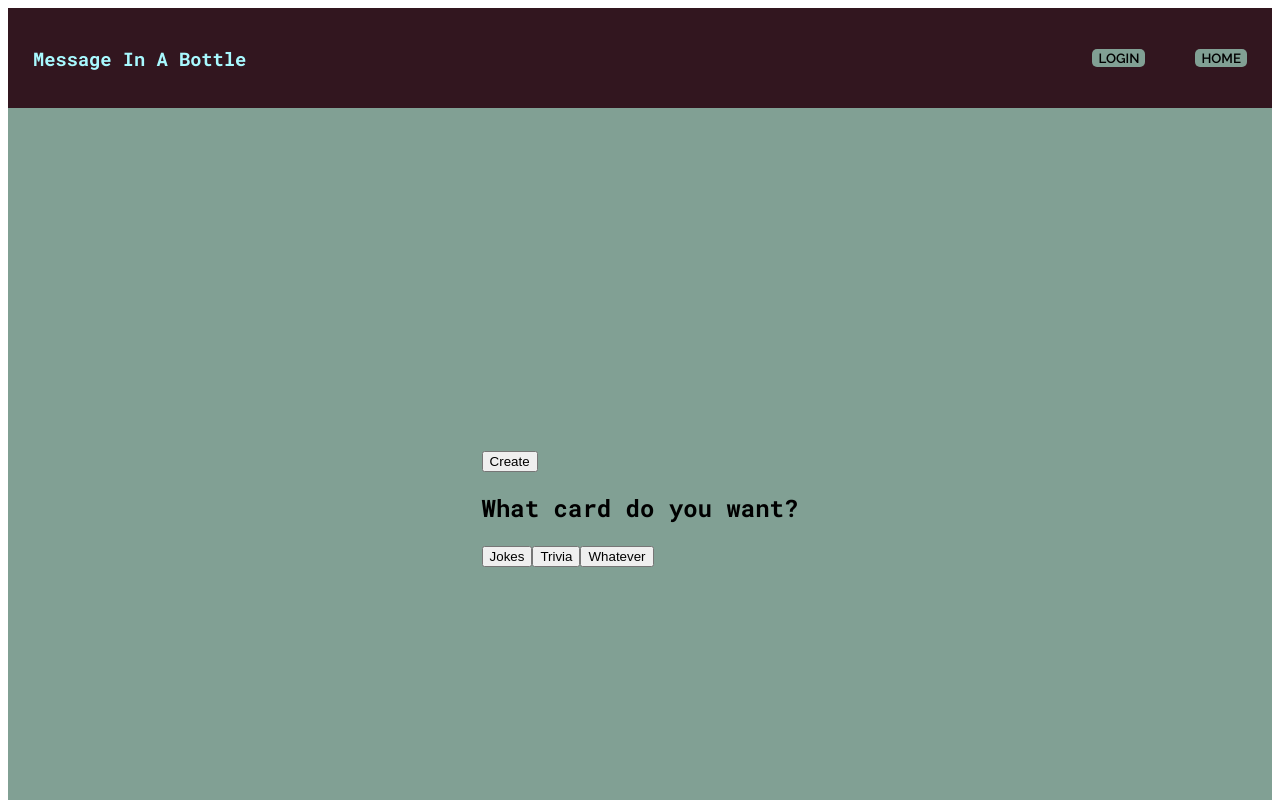
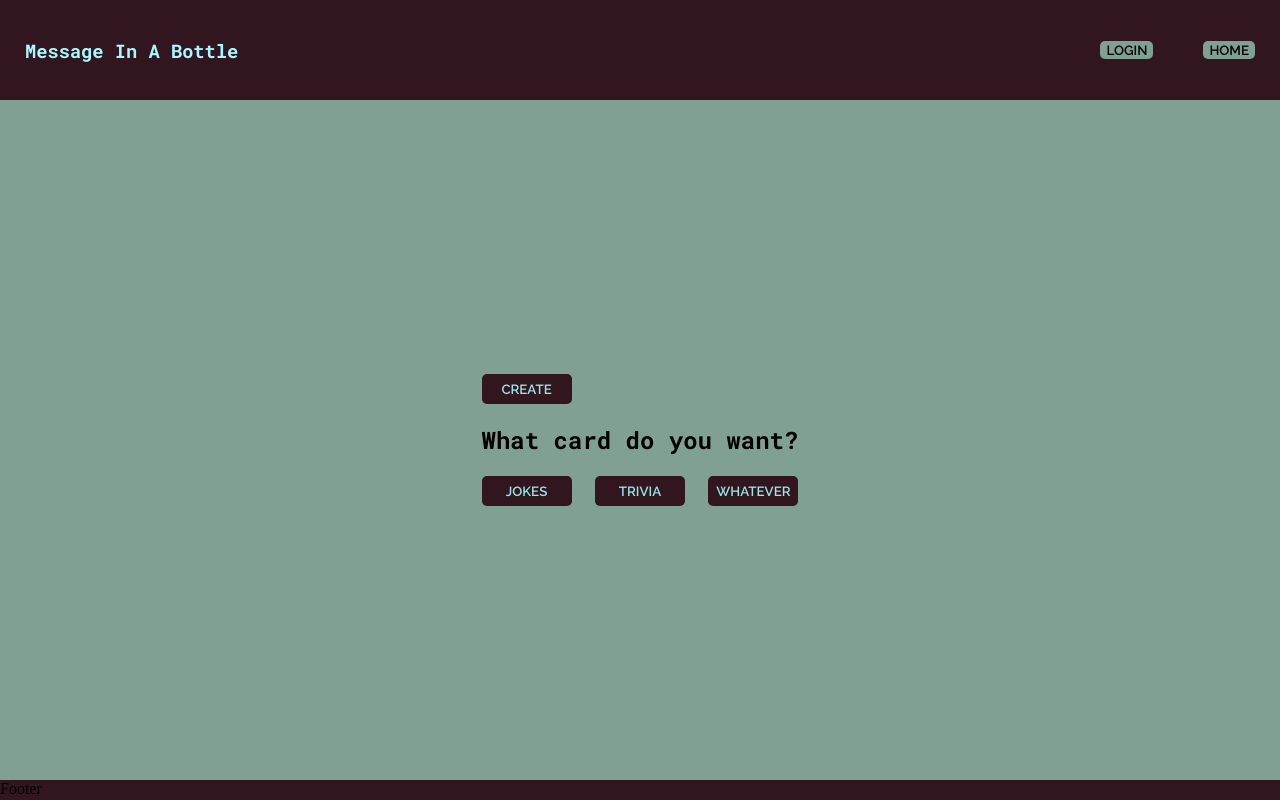
Before and after one commit to hato-cc-legacy/front-end, a React (Vite) app: page / in a window 1280 px wide. Shown: the top 800 px of the page. Built offline with nearby package versions, Linux system fonts and the light colour scheme; no server answers.

Commit message:
update: made some css updates to user page

```diff
--- a/src/components/CreateCardWindow.tsx
+++ b/src/components/CreateCardWindow.tsx
@@ -47,14 +47,36 @@ const CreateCardWindow: React.FC<Props> = (props) => {
           <textarea ref={frontTextRef}></textarea>
           <textarea ref={backTextRef}></textarea>
           <div className="creating-card-window__category-Choices">
-            <button onClick={() => handleChosenCategory(1)}>Joke</button>
-            <button onClick={() => handleChosenCategory(2)}>Trivia</button>
-            <button onClick={() => handleChosenCategory(3)}>Whatever</button>
+            <button
+              onClick={() => handleChosenCategory(1)}
+              className="joke-button"
+            >
+              Joke
+            </button>
+            <button
+              onClick={() => handleChosenCategory(2)}
+              className="trivia-button"
+            >
+              Trivia
+            </button>
+            <button
+              onClick={() => handleChosenCategory(3)}
+              className="whatever"
+            >
+              Whatever
+            </button>
           </div>
-          <button onClick={CreateCardOnClick}>submit</button>
+          <button onClick={CreateCardOnClick} className="submit-button">
+            submit
+          </button>
         </div>
       )}
-      <button onClick={() => props.setIsCreatingCard(false)}>close</button>
+      <button
+        onClick={() => props.setIsCreatingCard(false)}
+        className="close-button"
+      >
+        close
+      </button>
     </div>
   );
 };
--- a/src/components/styles/Card.css
+++ b/src/components/styles/Card.css
@@ -1,12 +1,40 @@
 .index {
   background-color: var(--supplimental-background-color);
   display: flex;
-  justify-content: center;
+  flex-direction: column;
+  justify-content: space-evenly;
   align-items: center;
   width: 100%;
-  height: 100vh;
+  height: 85vh;
   font-family: var(--main-text-style);
   font-weight: var(--heavy-font-weight);
+}
+.card-control-buttons {
+  margin: 25px;
+}
+.card-control-buttons__create-button,
+.card-control-buttons__jokes-button,
+.card-control-buttons__trivia-button,
+.card-control-buttons__whatever-button {
+  border-radius: 5px;
+  height: 30px;
+  width: 90px;
+  border: none;
+  font-family: var(--secondary-text-style);
+  font-weight: var(--heavy-font-weight);
+  background-color: var(--main-background-color);
+  color: var(--main-text-color);
+  text-transform: uppercase;
+}
+.card-control-buttons__button-container {
+  display: flex;
+  justify-content: space-between;
+}
+.card-control-buttons__create-button:hover,
+.card-control-buttons__jokes-button:hover,
+.card-control-buttons__trivia-button:hover,
+.card-control-buttons__whatever-button:hover {
+  cursor: pointer;
 }
 .card_content {
   display: flex;
--- /dev/null
+++ b/src/components/styles/Users.css
@@ -0,0 +1,31 @@
+.user-page {
+  background-color: var(--supplimental-background-color);
+  display: flex;
+  flex-direction: column;
+  justify-content: center;
+  align-items: center;
+  font-family: var(--secondary-text-style);
+}
+.user-page__user-title {
+  display: flex;
+  flex-direction: row;
+  justify-content: space-between;
+  width: 95%;
+  margin: 25px;
+}
+.user-page__card-history {
+  width: 95%;
+  /* display: flex;
+  justify-content: center; */
+  /* align-items: center; */
+}
+.user-page__user {
+  display: flex;
+  flex-direction: column;
+}
+.user-page__h2 {
+  margin: 0;
+}
+.user-page__comment-history__h3 {
+  margin: 0;
+}
--- a/src/main.css
+++ b/src/main.css
@@ -13,3 +13,6 @@
   --main-border-radius: 15px;
   --main-button-border-radius: 5px;
 }
+body {
+  margin: 0;
+}
--- a/src/pages/Index.tsx
+++ b/src/pages/Index.tsx
@@ -20,9 +20,9 @@ const Index = () => {
 
   const fetchCardByCategory = async (num: number) => {
     const cardByCategoryId = await fetchCardsByCategoryId(num);
-    if(!num) return;
+    if (!num) return;
     setCurrentCard(cardByCategoryId[0]);
-  }
+  };
 
   return (
     <section className="index">
@@ -31,12 +31,36 @@ const Index = () => {
       )}
 
       <div className="card-control-buttons">
-        <button onClick={() => setIsCreatingCard(true)}>Create</button>
+        <button
+          onClick={() => setIsCreatingCard(true)}
+          className="card-control-buttons__create-button"
+        >
+          Create
+        </button>
         <div className="card-control-buttons__sort-card-options">
-          <h2 className="card-control-buttons__sort-card-options__h2">What card do you want?</h2>
-          <button onClick={() => fetchCardByCategory(1)}>Jokes</button>
-          <button onClick={() => fetchCardByCategory(2)}>Trivia</button>
-          <button onClick={() => fetchCardByCategory(3)}>Whatever</button>
+          <h2 className="card-control-buttons__sort-card-options__h2">
+            What card do you want?
+          </h2>
+          <div className="card-control-buttons__button-container">
+            <button
+              onClick={() => fetchCardByCategory(1)}
+              className="card-control-buttons__jokes-button"
+            >
+              Jokes
+            </button>
+            <button
+              onClick={() => fetchCardByCategory(2)}
+              className="card-control-buttons__trivia-button"
+            >
+              Trivia
+            </button>
+            <button
+              onClick={() => fetchCardByCategory(3)}
+              className="card-control-buttons__whatever-button"
+            >
+              Whatever
+            </button>
+          </div>
         </div>
       </div>
       {useCurrentCard && <Card card={useCurrentCard}></Card>}
--- a/src/pages/UserPage.tsx
+++ b/src/pages/UserPage.tsx
@@ -6,6 +6,7 @@ import * as commentApi from "../api/comments";
 import CommentsType from "../interfaces/CommentsType";
 import CardComment from "../components/CardComment";
 import { useAppContext } from "../AppContextConst";
+import "../components/styles/Users.css";
 
 const UserPage = () => {
   const useAppState = useAppContext();
@@ -37,15 +38,19 @@ const UserPage = () => {
   return (
     useAppState.user && (
       <section className="user-page">
+        <div className="user-page__user-title">
           <h2 className="user-page__h2">User Page</h2>
           <div className="user-page__user">
+            <div className="user-page__user-info">
               <div className="user-page__user__id">
-            <span>User ID:</span>
+                <span>User ID: </span>
                 <span>{useAppState.user.id}</span>
               </div>
+            </div>
             <div className="user-page__user__name">
-            <span>Username:</span>
+              <span>Username: </span>
               <span>{useAppState.user.username}</span>
+            </div>
           </div>
         </div>
         <div className="user-page__card-history">
```
Lines whose indentation alone changed are shown as unchanged.
